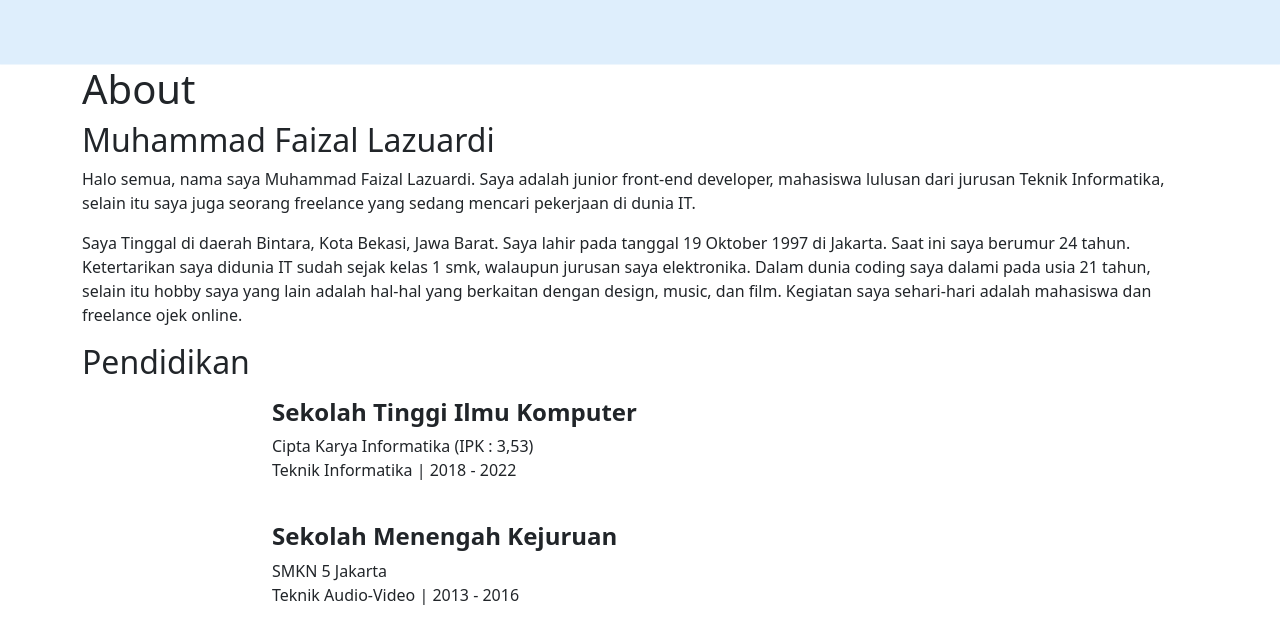
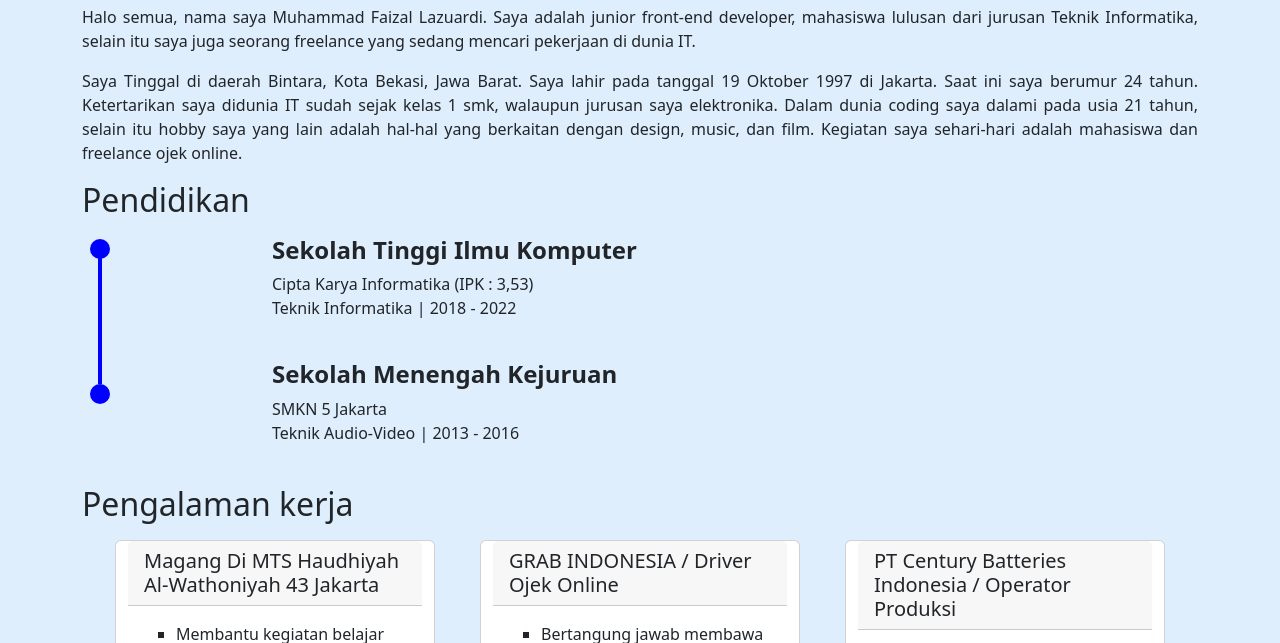
Before and after one commit to faizallazuardi/muhammadfaizal.github.io, a plain HTML site: page index.html in a window 1280 px wide. Shown: the part 798-1441 px from the top of the page. Drawn offline with nearby package versions, Linux system fonts and the light colour scheme.

Commit message:
ubah warna

```diff
--- a/index.html
+++ b/index.html
@@ -3,7 +3,8 @@
   <head>
     <meta charset="utf-8" />
     <meta name="viewport" content="width=device-width, initial-scale=1" />
-    <title>Bootstrap demo</title>
+    <title>My Portoflio</title>
+    <link rel="stylesheet" href="style.css">
     <link href="https://cdn.jsdelivr.net/npm/bootstrap@5.2.1/dist/css/bootstrap.min.css" rel="stylesheet" integrity="sha384-iYQeCzEYFbKjA/T2uDLTpkwGzCiq6soy8tYaI1GyVh/UjpbCx/TYkiZhlZB6+fzT" crossorigin="anonymous" />
   </head>
   <body id="home">
```
